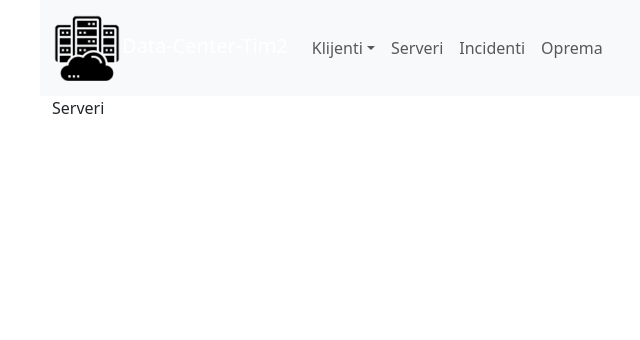
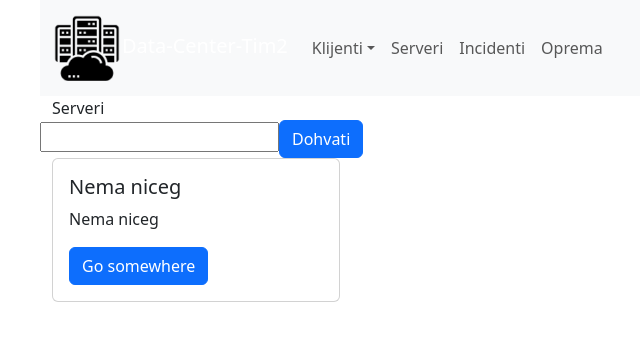
Before and after one commit to Baze-podataka-2/bp-projekt-frontend, a React (Create React App) app: page /serveri in a window 1280 px wide. Shown: the top 340 px of the page, without its empty margins (42-682 px from the left). Built offline with nearby package versions, Linux system fonts and the light colour scheme.

Commit message:
Get single server, bug

```diff
--- a/src/pages/Servers.jsx
+++ b/src/pages/Servers.jsx
@@ -1,16 +1,60 @@
 import React from "react";
 import { Container } from "react-bootstrap";
-
-
-
+import Button from 'react-bootstrap/Button';
+import { useState, useEffect } from "react";
+import axios from "axios";
+import Card from 'react-bootstrap/Card';
 
 
 
 const Servers = () => {
 
+  const [input, setInput] = useState('');
+  const [server, setServer] = useState([]);
+
+
+  const fetchServer = async () => {
+    try {
+      const response = await axios.get(`posluzitelji/${input}`);
+      setServer(response.data);
+      console.log(input);
+      console.log(server);
+
+    } catch (error) {
+      if(error) {
+        throw error;
+      }
+
+    }
+  }
+
+
+  function BasicExample() {
+    return (
+      <Card style={{ width: '18rem' }}>
+        <Card.Body>
+          <Card.Title>{server.kategorija || 'Nema niceg'}</Card.Title>
+          <Card.Text>
+          {server.kategorija || 'Nema niceg'}
+          </Card.Text>
+          <Button variant="primary">Go somewhere</Button>
+        </Card.Body>
+      </Card>
+    );
+  }
+
  return(
     <>
     <Container>Serveri</Container>
+    <input
+    type="text"
+    value={input}
+    onChange={(e) => setInput(e.target.value)}
+    />
+    <Button onClick={fetchServer}>Dohvati</Button>
+    <Container>
+      <BasicExample></BasicExample>
+    </Container>
     </>
   )
 }
```
